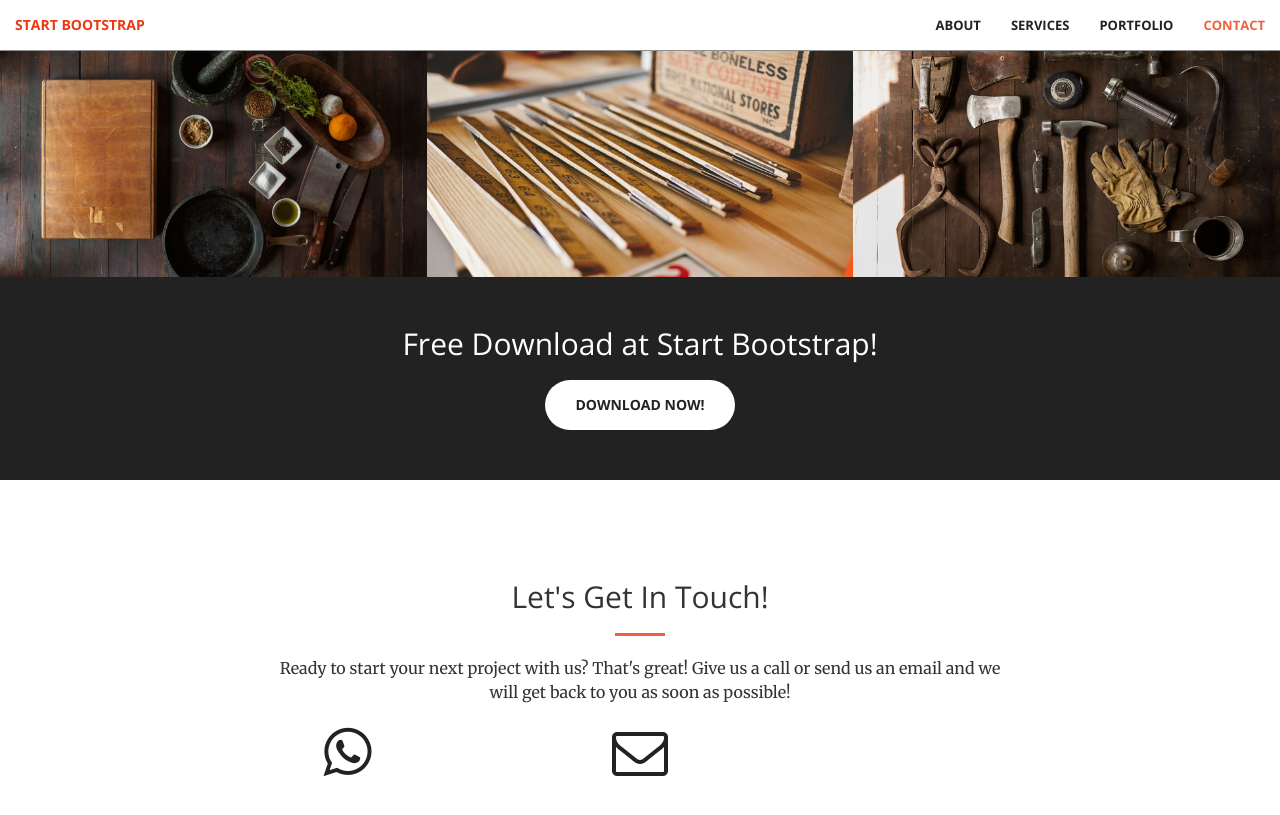
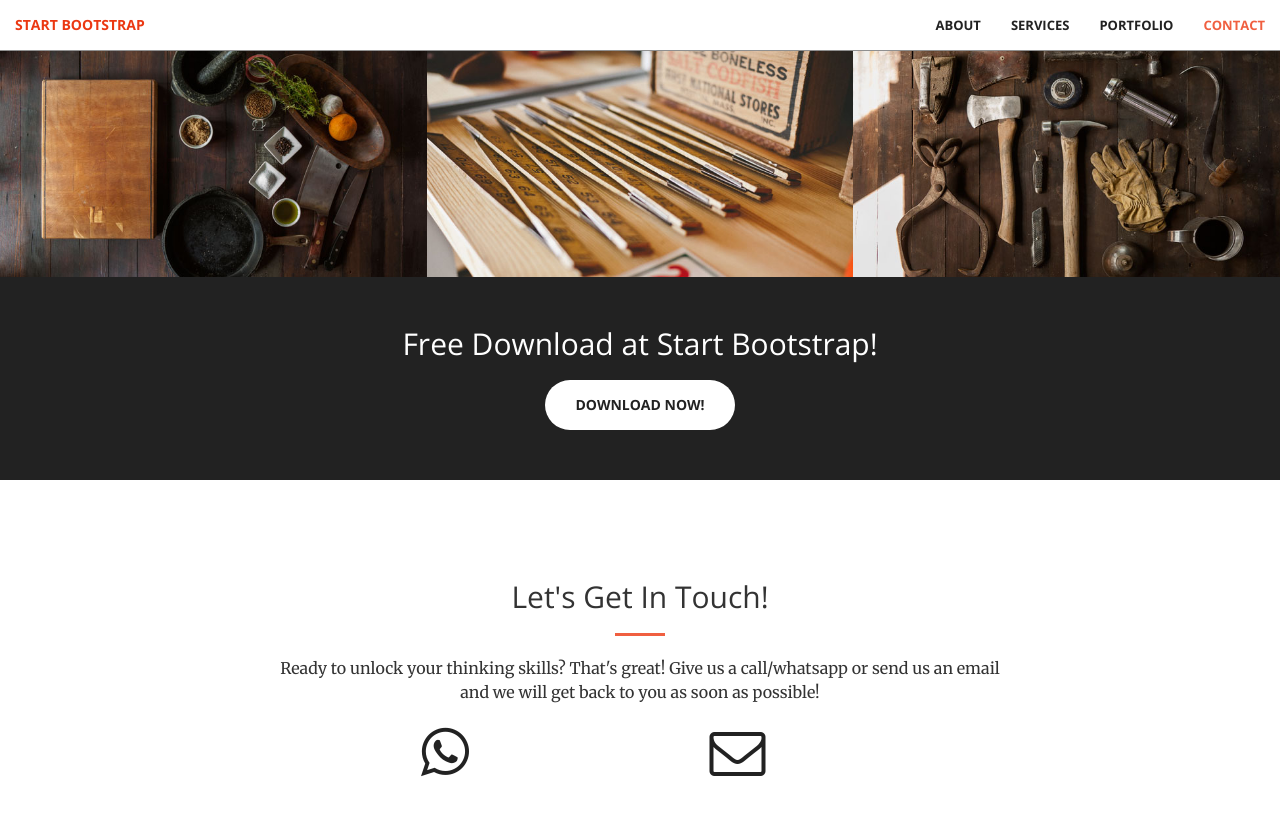
Before and after one commit to serahisaactho/thinkertots, a Jekyll site: the page built from index.html, in a window 1280 px wide and 900 px high, scrolled down 1957 px. Shown: the top 815 px of the window. Built offline with Jekyll 4.4.1, drawn with Linux system fonts in a browser that asks for light colours.

Commit message:
tweak contact text & play with spacing

```diff
--- a/_includes/contact.html
+++ b/_includes/contact.html
@@ -4,9 +4,9 @@
             <div class="col-lg-8 col-lg-offset-2 text-center">
                 <h2 class="section-heading">Let's Get In Touch!</h2>
                 <hr class="primary">
-                <p>Ready to start your next project with us? That's great! Give us a call or send us an email and we will get back to you as soon as possible!</p>
+                <p>Ready to unlock your thinking skills? That's great! Give us a call/whatsapp or send us an email and we will get back to you as soon as possible!</p>
             </div>
-        <div class="col-lg-2 col-lg-offset-2 text-center">
+        <div class="col-lg-2 col-lg-offset-3 text-center">
             <a href="https://twitter.com/{{ site.twitter_username }}">
                 <i class="fa fa-whatsapp fa-3x wow bounceIn" data-wow-delay=".1s"></i>
                 <p>{{ site.twitter_username }}</p>
```
